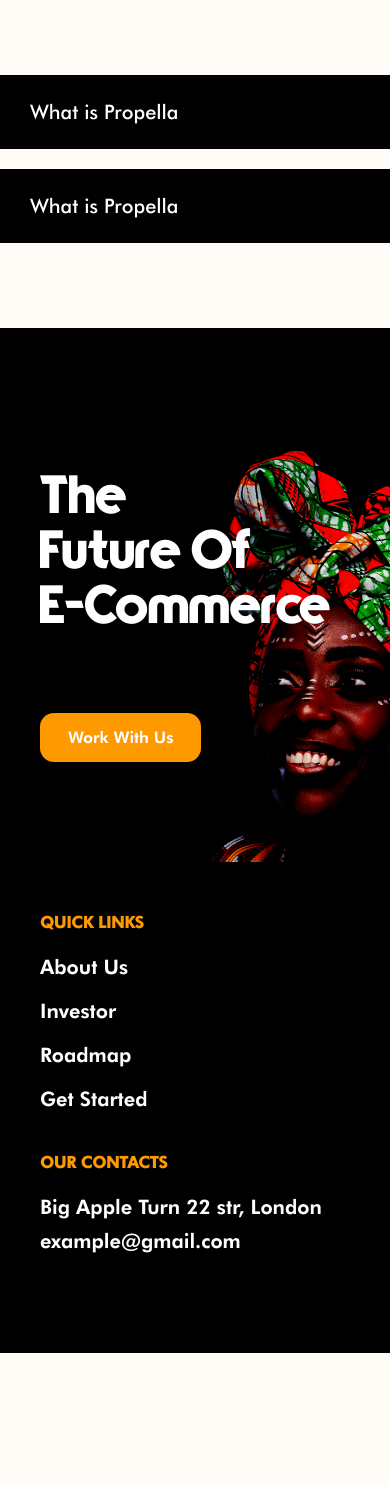
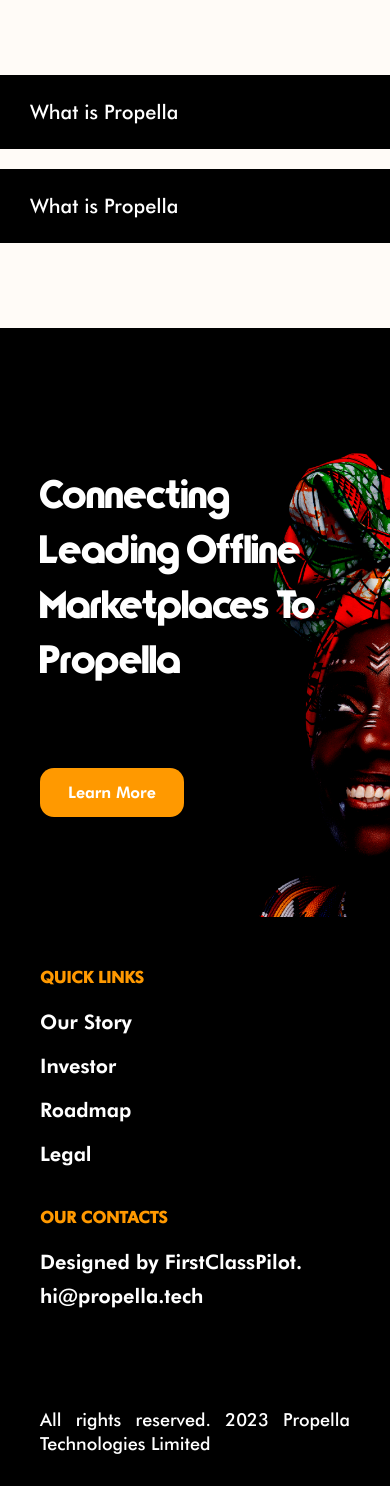
Before and after one commit to deHypeChief/propella, a React (Vite) app in the folder client/: page /about in a window 390 px wide. Shown: the part 3226-4712 px from the top of the page. Before the commit the page ends 4579 px from the top, so only its background shows below. Built offline with nearby package versions, Linux system fonts and the light colour scheme; no server answers.

Commit message:
animation update

```diff
--- a/client/src/assets/styles/global.css
+++ b/client/src/assets/styles/global.css
@@ -46,6 +46,9 @@
     font-weight: 500;
     line-height: 130px;
     text-transform: capitalize;
+}
+.footerTop-text h1{
+    font-size: 6rem;
 }
 p{
     font-size: 25px;
@@ -109,11 +112,15 @@
     section {
         padding: 25px;
     }
+
     h1, .bigColor{
         font-family: mainText;
         font-size: 3.5rem;
         font-weight: 500;
         line-height: 55px;
+    }
+    .footerTop-text h1{
+        font-size: 2.5rem;
     }
     p{
         font-size: 18px;
--- a/client/src/assets/styles/home.css
+++ b/client/src/assets/styles/home.css
@@ -107,7 +107,7 @@
 
     .protoype {
         padding: 6px 0px 88px;
-        margin-top: -89px;
+        margin-top: -20px;
     }
     .prototype-Background{
         height: 300px;
--- a/client/src/components/footer/footer.jsx
+++ b/client/src/components/footer/footer.jsx
@@ -13,14 +13,18 @@
                 <div className="footTextSec">
                     <div className="footerTop-text">
                         <h1 className="footerText-desktop">
-                            The Future <br /> Of E-commerce
+                        Connecting <br /> Leading Offline <br />
+ Marketplaces to <br />Propella
+
                         </h1>
                         <h1 className="footerText-mobile">
-                            The <br /> Future Of  <br />E-commerce
+                        Connecting Leading Offline
+ Marketplaces to Propella
+
                         </h1>
                     </div>
                     <div className="footerTop-bttn">
-                        <Button className="secondary-bttn">Work with us</Button>
+                        <Button className="secondary-bttn">Learn more</Button>
                     </div>
                 </div>
 
@@ -39,7 +43,7 @@
                             </p>
                             <div className="footer-quickLinks">
                                 <li>
-                                    <Link to={'/about'}>About Us</Link>
+                                    <Link to={'/about'}>Our Story</Link>
                                 </li>
                                 <li>
                                     <Link to={'/investors'}>Investor</Link>
@@ -48,7 +52,7 @@
                                     <Link to={'/roadmap'}>Roadmap</Link>
                                 </li>
                                 <li>
-                                    <Link to={'/onboarding'}>Get Started</Link>
+                                    <Link to={'/onboarding'}>Legal</Link>
                                 </li>
                             </div>
                         </div>
@@ -58,13 +62,24 @@
                                 Our Contacts
                             </p>
                             <div className="footer-contacts">
-                                <p>Big Apple Turn 22 str, London</p>
-                                <p>example@gmail.com</p>
+                                <p>Designed by FirstClassPilot.</p>
+                                <p>hi@propella.tech</p>
+
                             </div>
                         </div>
                     </div>
                 </div>
             </div>
+
+            <div className="footer_last" style={{
+                display: "flex",
+                justifyContent: "center"
+            }}>
+                <p>
+All rights reserved. 2023 Propella Technologies Limited
+
+                </p>
+            </div>
         </footer>
     )
 }
--- a/client/src/components/footer/style.css
+++ b/client/src/components/footer/style.css
@@ -14,6 +14,7 @@
 .footer-Buttom{
     padding: 100px 140px 160px;
 }
+
 .footerTop-text{
     z-index: 6;
 }
@@ -58,6 +59,9 @@
 .footTextSec{
     z-index: 1;
 }
+.footer_last{
+    padding: 0px 140px 30px;
+}
 
 @media screen and (max-width: 600px) {
     .footer-quickLinks{
@@ -78,6 +82,9 @@
     .footer-Buttom{
         padding: 30px 40px 100px;
     }
+    .footer_last{
+        padding: 0px 40px 30px;
+    }
     .footer-link{
         flex-direction: column;
         gap: 40px;
--- a/client/src/components/navbar/navbar.jsx
+++ b/client/src/components/navbar/navbar.jsx
@@ -74,12 +74,12 @@
                 <div className="backHam">
                     <li>
                         <Link to={'/about'}>
-                            <p>About Us</p>
+                            <p>Our Story</p>
                         </Link>
                     </li>
                     <li>
                         <Link to={'/investors'}>
-                            <p>Investors</p>
+                            <p>Become an Investor</p>
                         </Link>
                     </li>
                     <li>
@@ -144,10 +144,10 @@
 
                     <div className="navList">
                         <li>
-                            <Link to={'/about'}>About Us</Link>
+                            <Link to={'/about'}>Our Story</Link>
                         </li>
                         <li>
-                            <Link to={'/investors'}>Investors</Link>
+                            <Link to={'/investors'}>Become an Investor</Link>
                         </li>
                         <li>
                             <Link to={'/roadmap'}>Roadmap</Link>
--- a/client/src/components/navbar/styles.css
+++ b/client/src/components/navbar/styles.css
@@ -17,7 +17,7 @@
 }
 .navList{
     display: flex;
-    gap: 30px;
+    gap: 60px;
 }
 a:hover{
     color: var(--color-primary);
--- a/client/src/pages/home.jsx
+++ b/client/src/pages/home.jsx
@@ -51,11 +51,11 @@
                             <div className="hero-bttnWrap">
 
                                 <Link to='/about'>
-                                    <Button className='secondary-bttn'>About Us</Button>
+                                    <Button className='secondary-bttn'>Our Story</Button>
                                 </Link>
 
                                 <Link to='/investors'>
-                                    <Button className='secondary-bttn'>Investors</Button>
+                                    <Button className='secondary-bttn'>Become an Investor</Button>
                                 </Link>
 
                                 <Link to={'/roadmap'}>
```
